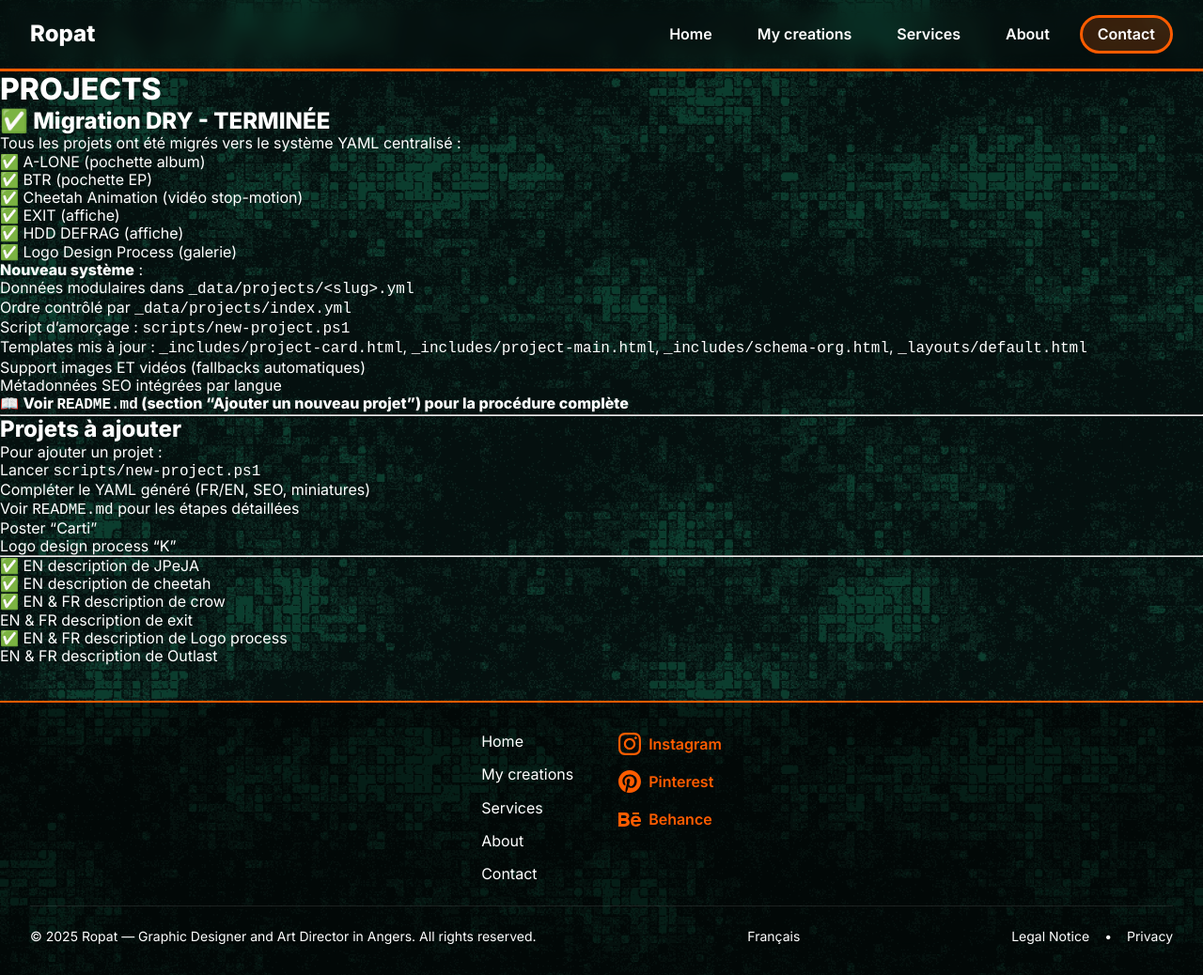
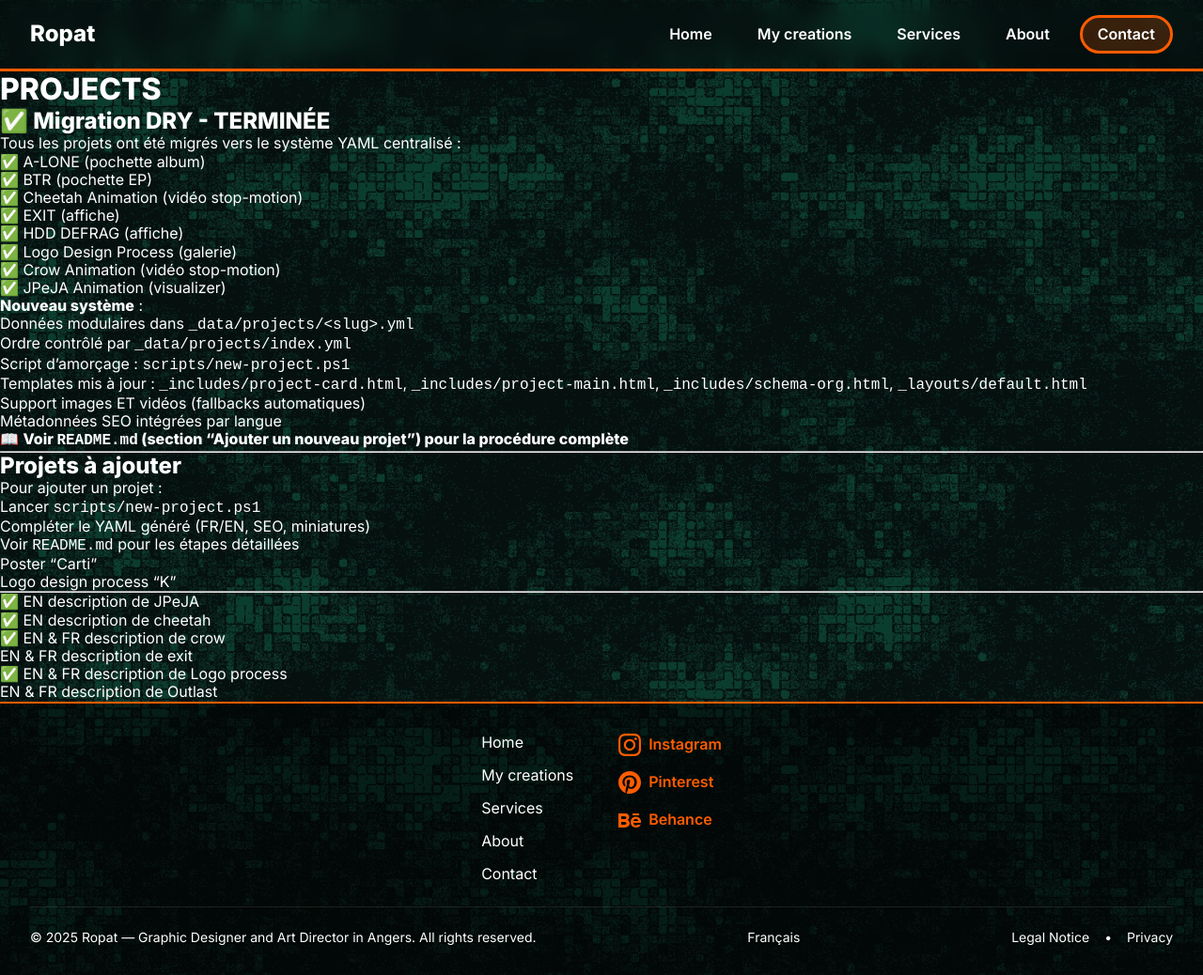
Before and after one commit to 7Nautilus/ropat-portfolio, a Jekyll site: the page built from TODO.md, in a window 1280 px wide and 1038 px high. Shown: the whole window at 94% size. Built offline with Jekyll 4.4.1, drawn with Linux system fonts in a browser that asks for light colours; our own code applies the rules of GitHub Pages for plain Markdown files.

```diff
--- a/TODO.md
+++ b/TODO.md
@@ -9,6 +9,8 @@
 - ✅ EXIT (affiche)
 - ✅ HDD DEFRAG (affiche)
 - ✅ Logo Design Process (galerie)
+- ✅ Crow Animation (vidéo stop-motion)
+- ✅ JPeJA Animation (visualizer)
 
 **Nouveau système** :
 - Données modulaires dans `_data/projects/<slug>.yml`
```
